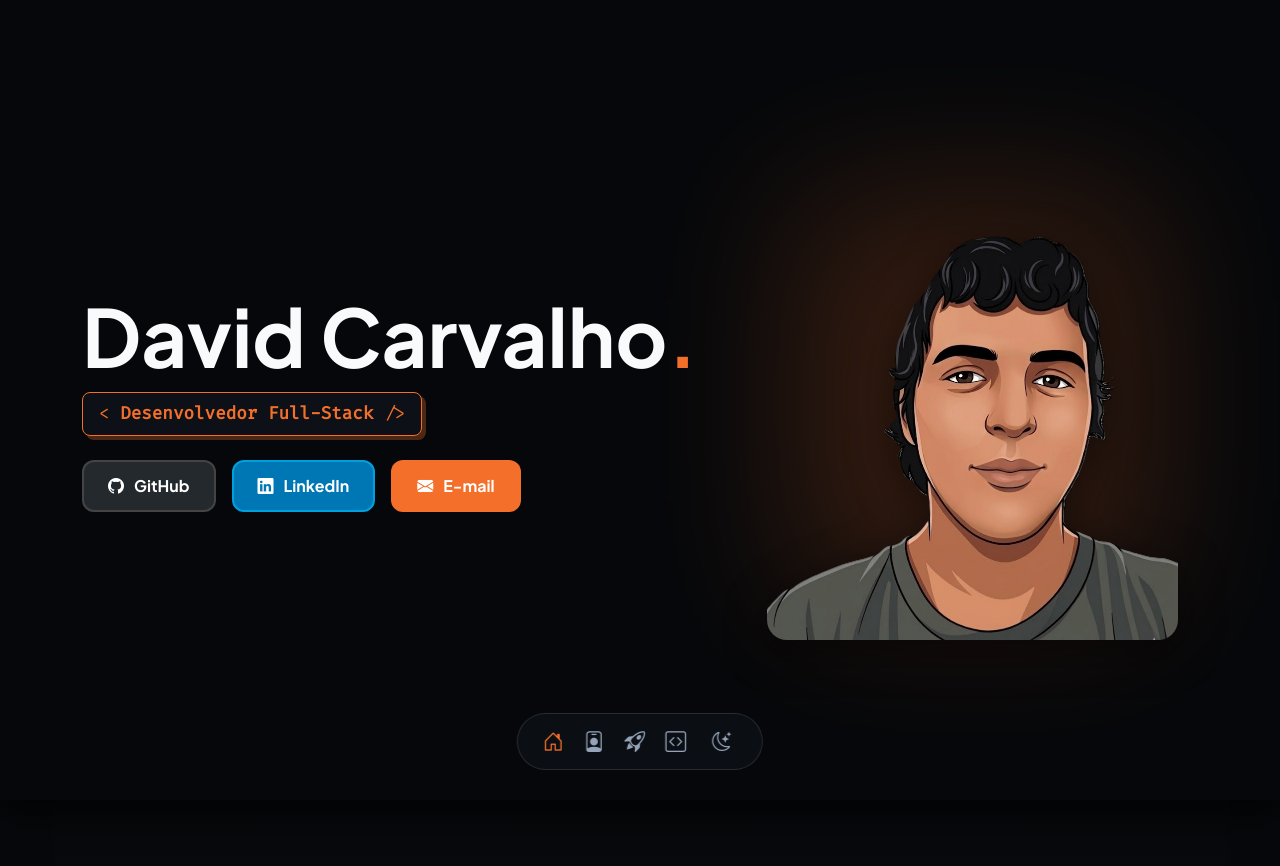
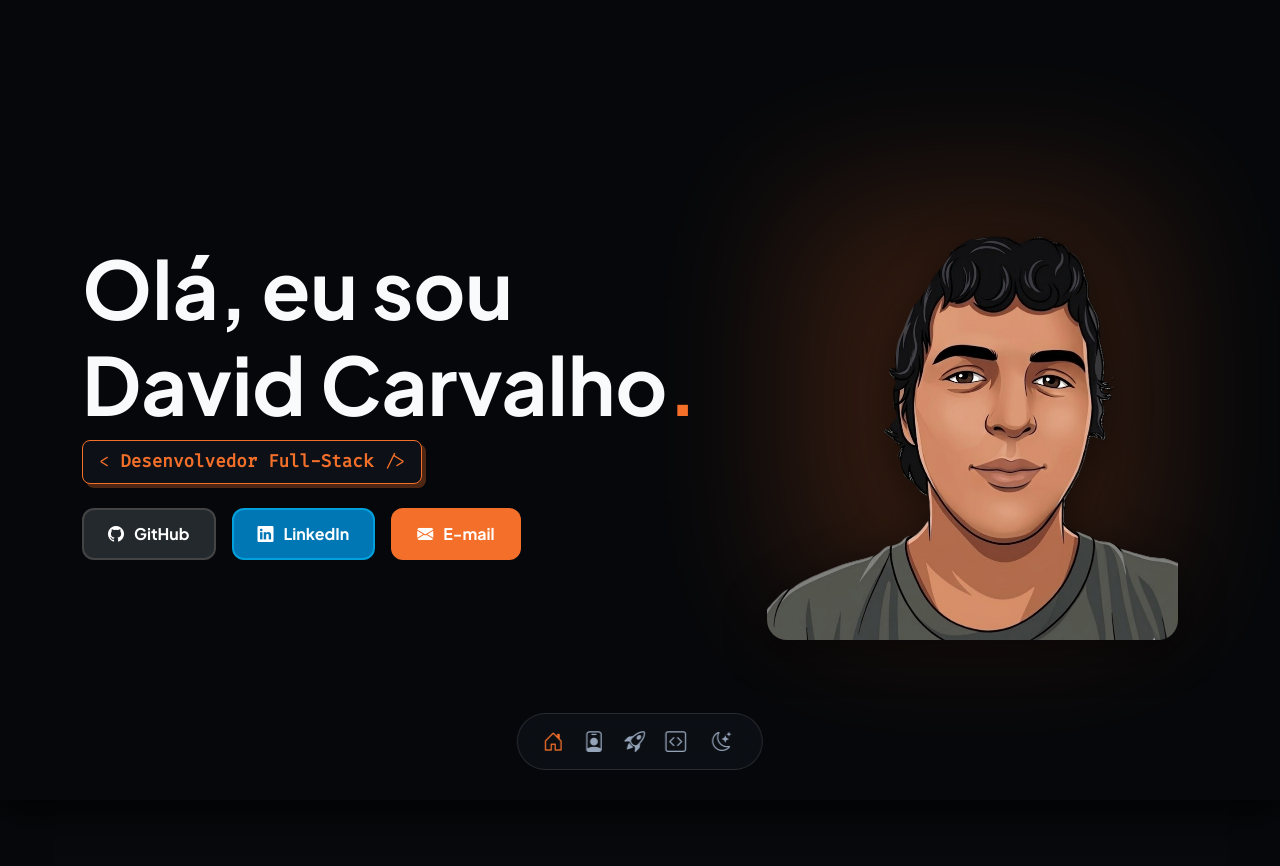
Before and after one commit to Davidcd1/davidcd1.github.io, a plain HTML site: page index.html in a window 1280 px wide. Shown: the top 866 px of the page. Drawn offline with nearby package versions, Linux system fonts and the light colour scheme.

Commit message:
Adição de imagem icone e ajuste de texto na hero section

```diff
--- a/index.html
+++ b/index.html
@@ -8,6 +8,7 @@
     <link rel="stylesheet" href="https://cdn.jsdelivr.net/npm/bootstrap-icons@1.11.1/font/bootstrap-icons.css">
     <link href="https://fonts.googleapis.com/css2?family=Plus+Jakarta+Sans:wght@400;700;800&family=Fira+Code&display=swap" rel="stylesheet">
     <link rel="stylesheet" href="./style/style.css">
+    <link rel="icon" href="images/hero.png" type="image/png">
 </head>
 <body>
 
@@ -25,7 +26,7 @@
         <div class="container">
             <div class="row align-items-center">
                 <div class="col-lg-7">
-                    <h1 class="display-1 fw-bold mb-0">David Carvalho<span class="dot">.</span></h1>
+                    <h1 class="display-1 fw-bold mb-0">Olá, eu sou David Carvalho<span class="dot">.</span></h1>
                     <div class="badge-dev mt-2 mb-4">
                         <span>&lt;</span> <b>Desenvolvedor Full-Stack</b> <span>/&gt;</span>
                     </div>
```
